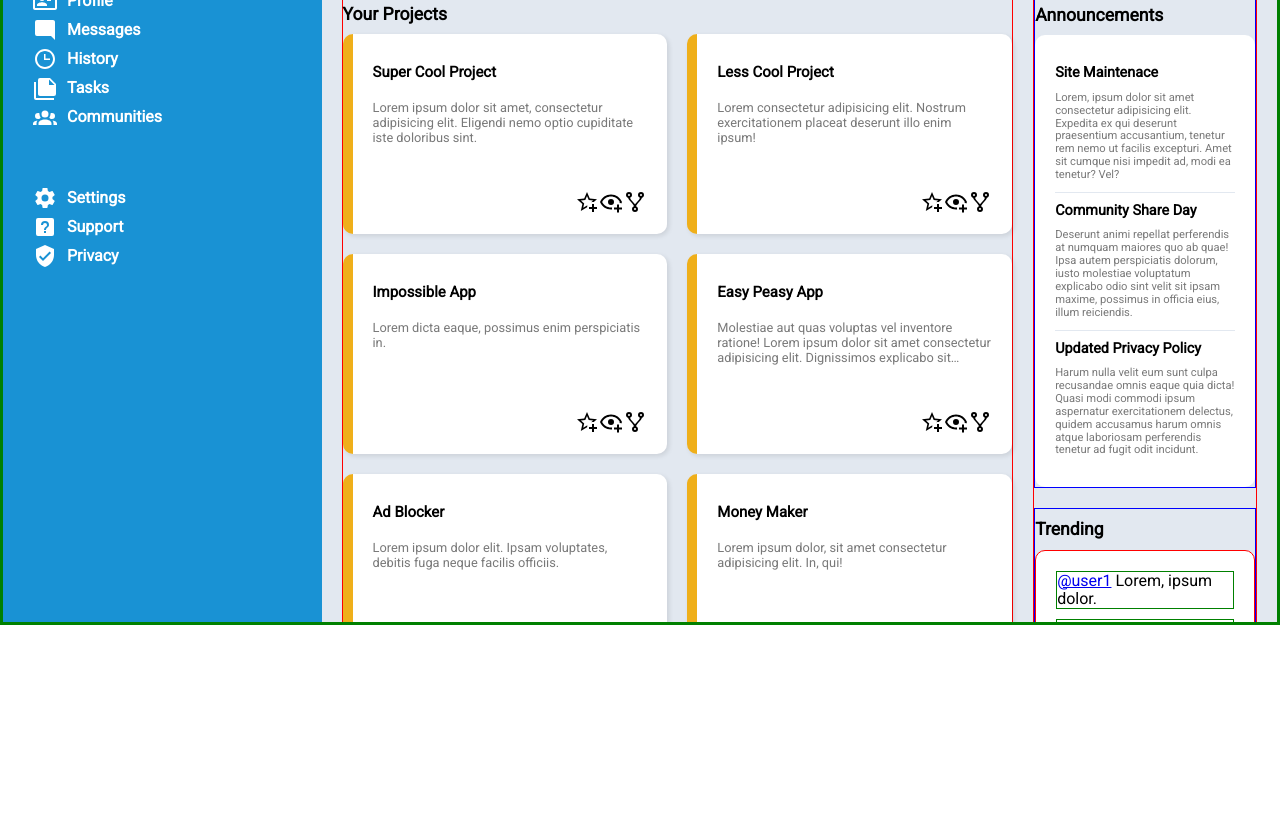
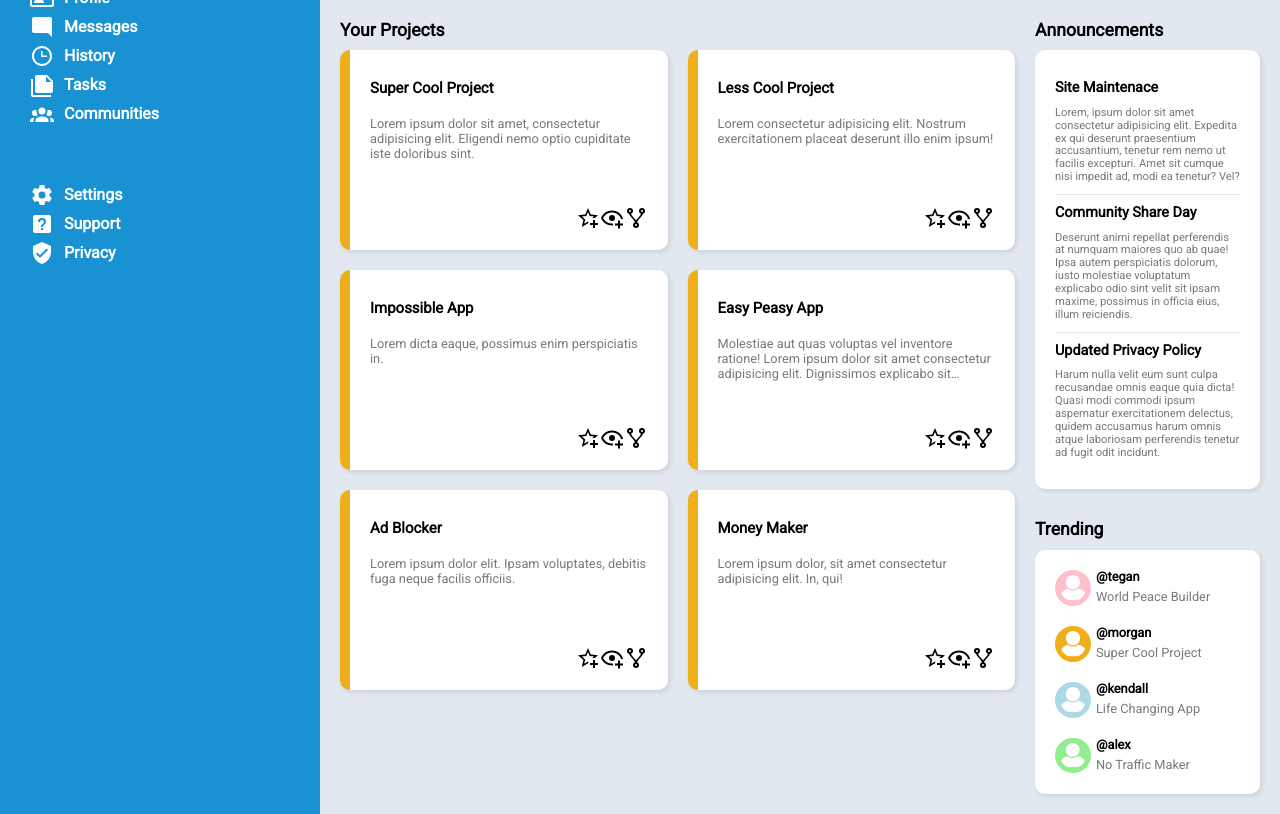
Before and after one commit to ginahend94/admin-dashboard, a plain HTML site: page index.html in a window 1280 px wide. Shown: the part 175-989 px from the top of the page. Before the commit the page ends 800 px from the top, so only its background shows below. Drawn offline with Linux system fonts and the light colour scheme.

Commit message:
Finish sidebar CSS

```diff
--- a/index.html
+++ b/index.html
@@ -8,8 +8,8 @@
     <link rel="stylesheet" href="normalize.css">
     <link rel="stylesheet" href="style.css">
     <link rel="preconnect" href="https://fonts.googleapis.com">
-    <link rel="preconnect" href="https://fonts.gstatic.com" crossorigin>
-    <link href="https://fonts.googleapis.com/css2?family=Roboto&display=swap" rel="stylesheet">
+<link rel="preconnect" href="https://fonts.gstatic.com" crossorigin>
+<link href="https://fonts.googleapis.com/css2?family=Roboto&display=swap" rel="stylesheet">
     <title>Admin Dashboard</title>
 </head>
 
@@ -289,18 +289,23 @@
                     <div class="trending">
                         <div class="trending-user">
                             <span class="pfp"></span>
-                            <a href="#"><span class="at">@user1</span></a>
-                            <span class="desc">Lorem, ipsum dolor.</span>
+                            <a href="#"><span class="at">@tegan</span></a>
+                            <span class="desc">World Peace Builder</span>
                         </div>
                         <div class="trending-user">
                             <span class="pfp"></span>
-                            <a href="#"><span class="at">@user2</span></a>
-                            <span class="desc">Accusamus, natus ipsa.</span>
+                            <a href="#"><span class="at">@morgan</span></a>
+                            <span class="desc">Super Cool Project</span>
                         </div>
                         <div class="trending-user">
                             <span class="pfp"></span>
-                            <a href="#"><span class="at">@user3</span></a>
-                            <span class="desc">Repudiandae, quidem reprehenderit.</span>
+                            <a href="#"><span class="at">@kendall</span></a>
+                            <span class="desc">Life Changing App</span>
+                        </div>
+                        <div class="trending-user">
+                            <span class="pfp"></span>
+                            <a href="#"><span class="at">@alex</span></a>
+                            <span class="desc">No Traffic Maker</span>
                         </div>
                     </div>
                 </div>
--- a/style.css
+++ b/style.css
@@ -19,7 +19,6 @@
     'nav header'
     'nav main';
     height:100vh;
-    border: solid 3px green;
 }
 
 nav {
@@ -70,6 +69,7 @@ header {
     font-weight: bold;
     box-shadow: 0 5px 3px rgba(0,0,0,.1);
     z-index: 999;
+    padding: 10px 20px;
 }
 
 .search-and-user-info {
@@ -191,12 +191,8 @@ main {
     display: grid;
     grid-template-columns: 3fr 1fr;
     padding: 20px;
-    overflow-y: scroll;
+    /* overflow-y: scroll; */
     gap: 20px;
-}
-
-main > * {
-    border: solid 1px red;
 }
 
 h2, h3, h4, p {
@@ -254,18 +250,15 @@ h4 {
 
 .sidebar {
     display: grid;
-    grid-template-rows: 1fr 1fr;
+    grid-template-rows: repeat(2, min-content);
     gap:20px;
-}
-
-.sidebar > * {
-    border: solid 1px blue;
 }
 
 .announcements, .trending {
     background-color: white;
     padding: 20px;
     border-radius: 10px;
+    box-shadow: 2px 2px 5px rgba(0,0,0,.1);
 }
 .announcements p {
     font-size: .7rem;
@@ -281,16 +274,45 @@ h4 {
 }
 
 .trending {
-    border: solid 1px red;
     background-color: white;
     display: grid;
-    gap: 10px;
-}
-
-.trending > * {
-    border: solid 1px green;
+    gap: 20px;
 }
 
 .trending-user {
+    display: grid;
+    grid-template-columns: repeat(2, max-content);
+    grid-template-rows: repeat(2, 1fr);
+    font-size: .8rem;
+    color: var(--text);
+    gap:5px;
+}
+.trending-user a {
+    color: black;
+    text-decoration: none;
+    font-weight: bold;
+}
+.pfp {
+    width:5ch;
+    height: 5ch;
+    background-image: var(--user-icon);
+    background-size: cover;
+    background-color: var(--bg-color);
+    border-radius: 50%;
+    border: solid 5px var(--bg-color);
+    grid-row: span 2;
+    align-self: center;
+}
 
+.trending-user:nth-child(1) .pfp {
+    --bg-color: pink;
 }
+.trending-user:nth-child(2) .pfp {
+    --bg-color: var(--orange);
+}
+.trending-user:nth-child(3) .pfp {
+    --bg-color: lightblue;
+}
+.trending-user:nth-child(4) .pfp {
+    --bg-color: lightgreen;
+}
```
